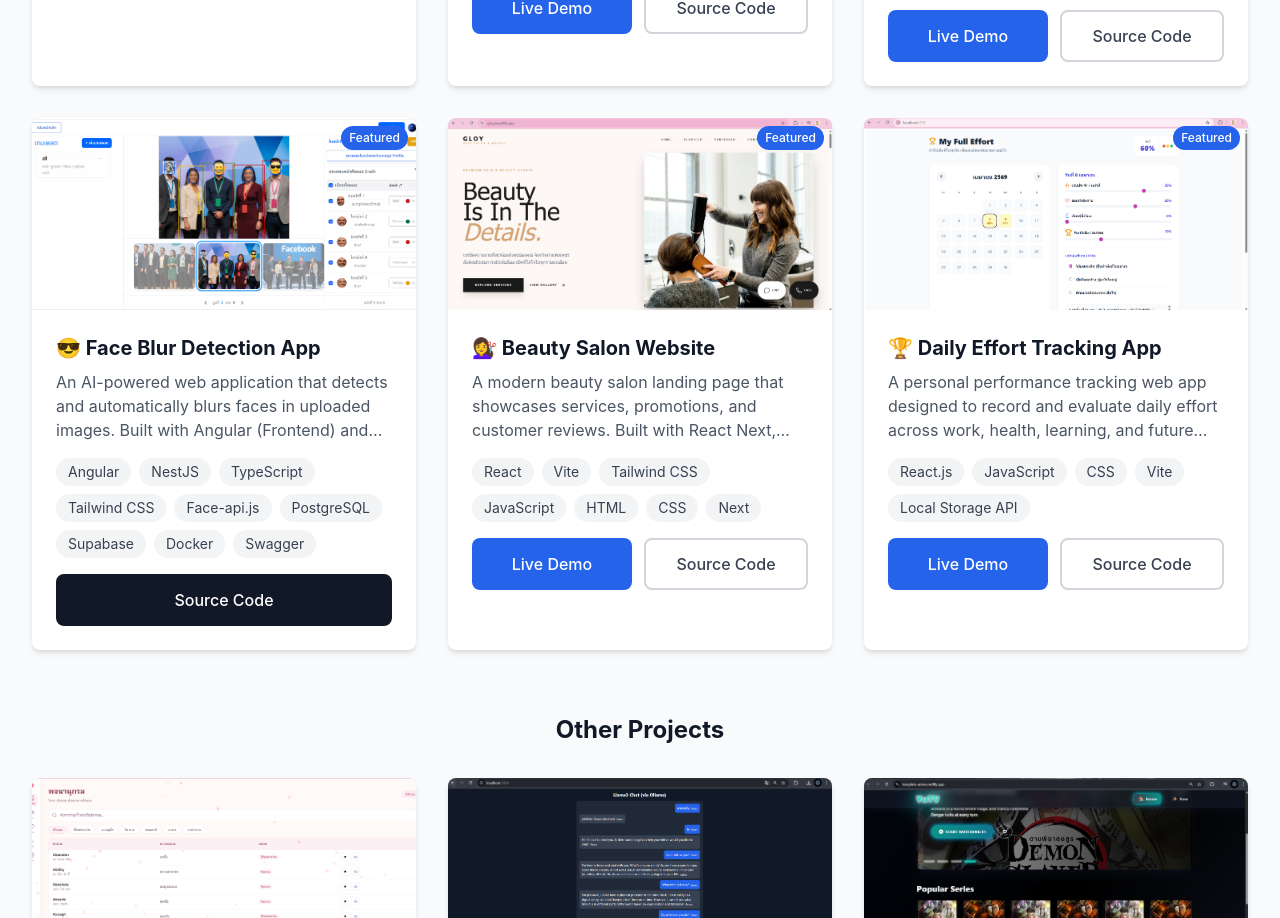
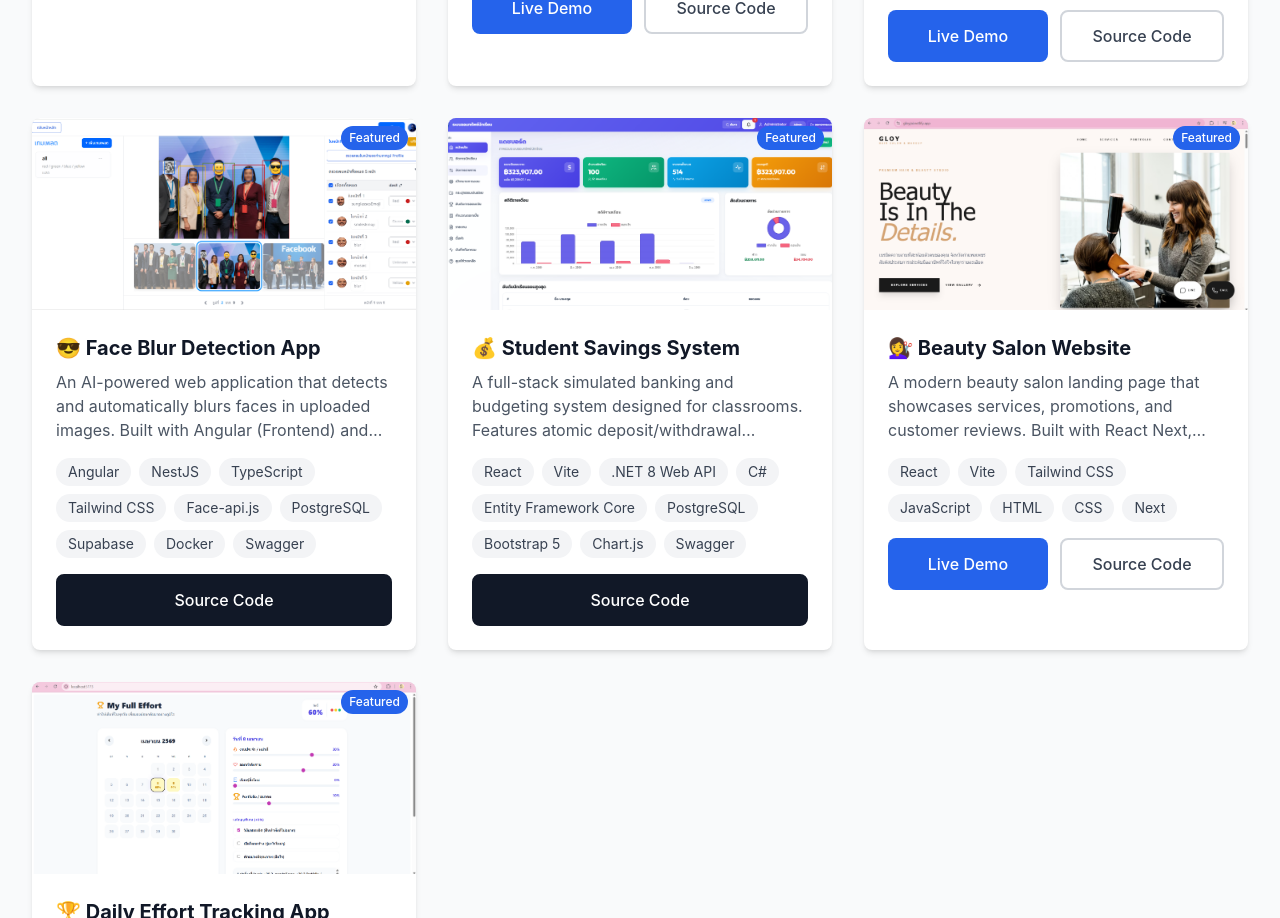
Before and after one commit to Foam-01/Portfolio, a React (Vite) app: page / in a window 1280 px wide. Shown: the part 3186-4104 px from the top of the page. Built offline with nearby package versions, Linux system fonts and the light colour scheme.

Commit message:
Refactor code structure for improved readability and maintainability

```diff
--- a/src/data/projects.ts
+++ b/src/data/projects.ts
@@ -102,6 +102,28 @@ export const projects: Project[] = [
     githubUrl: "https://github.com/Foam-01/Face-Blur",
     featured: true,
   },
+  {
+    id: "25",
+    title: "💰 Student Savings System",
+    description:
+      "A full-stack simulated banking and budgeting system designed for classrooms. Features atomic deposit/withdrawal registers with secure student QR Code identification, a multi-bucket financial management workspace implementing automated 50/30/20 presets, a real-time compound interest projection tool, and a data-driven personal finance insights assistant.",
+    technologies: [
+      "React",
+      "Vite",
+      ".NET 8 Web API",
+      "C#",
+      "Entity Framework Core",
+      "PostgreSQL",
+      "Bootstrap 5",
+      "Chart.js",
+      "Swagger",
+    ],
+    imageUrl: "/images/inventory29.png",
+    liveUrl: "",
+    githubUrl: "https://github.com/Foam-01/student-savings",
+    featured: true,
+  },
+
   {
     id: "22",
     title: "💇‍♀️ Beauty Salon Website",
```
Also changed, not shown: public/images/inventory29.png (added).
